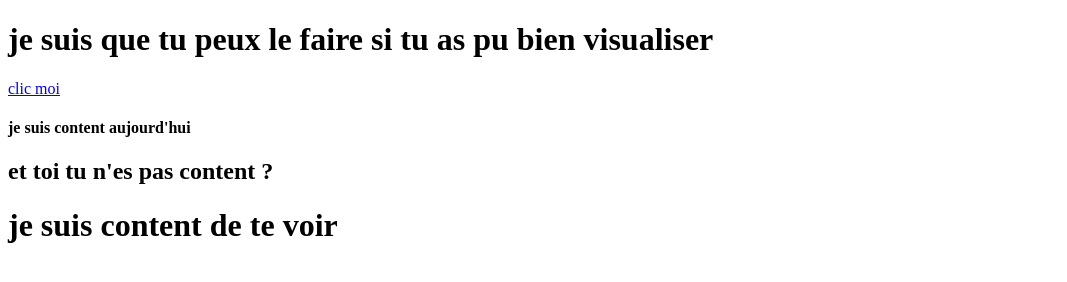
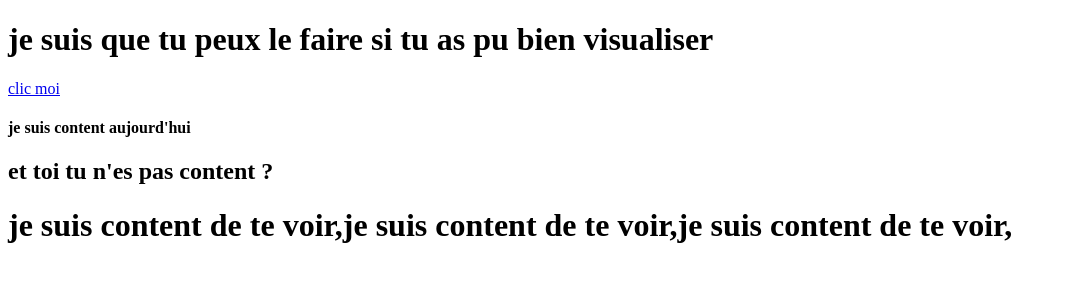
Before and after one commit to rachidZ-2003/test, a plain HTML site: page index.html in a window 1280 px wide. Shown: the whole page, without its empty margins (0-1067 px from the left). Drawn offline with Linux system fonts and the light colour scheme.

Commit message:
premier travail

```diff
--- a/index.html
+++ b/index.html
@@ -12,7 +12,7 @@
     <h2>et toi tu n'es pas content ?</h2>
     <div class="maClasse">
         <h1>
-            je suis content de te voir
+            je suis content de te voir,je suis content de te voir,je suis content de te voir,
 
         </h1>
     </div>
```
